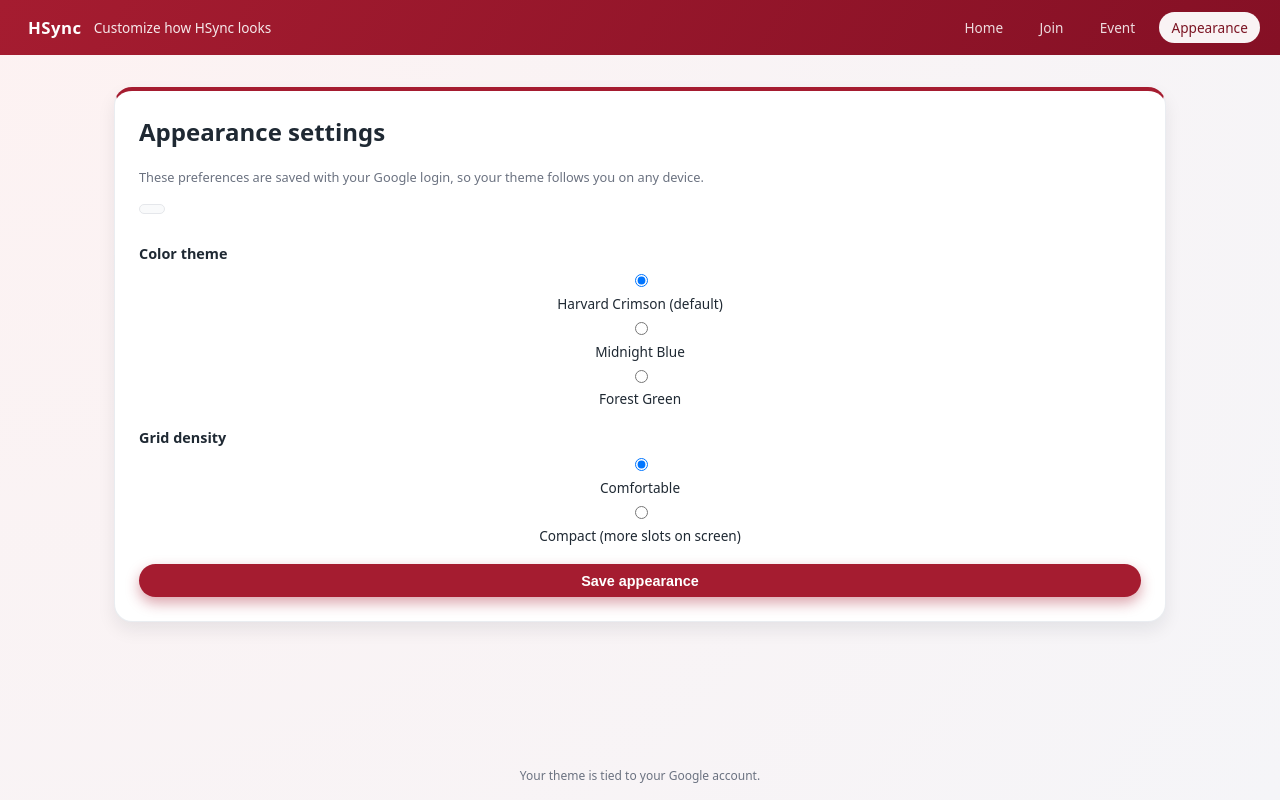
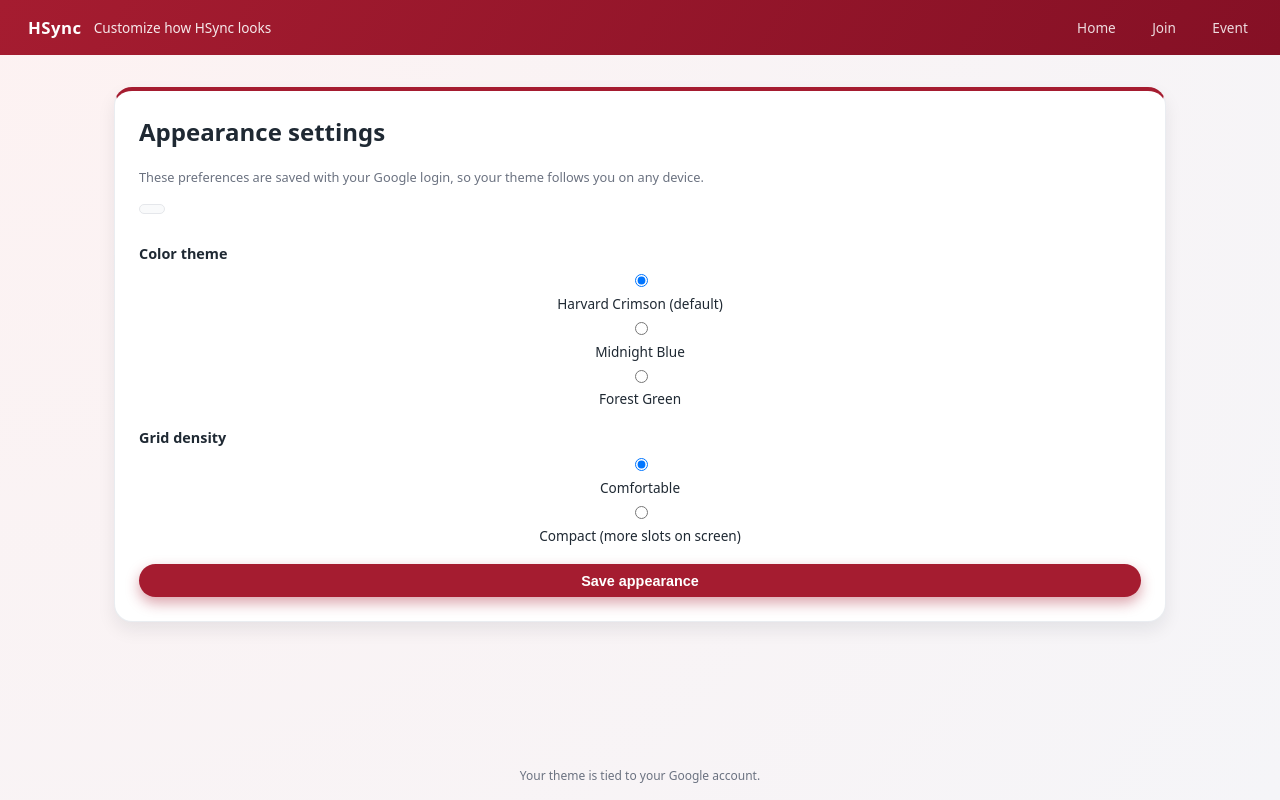
Before and after one commit to fanale000/hsync, a website: page public/appearance.html in a window 1280 px wide. Drawn offline with Linux system fonts and the light colour scheme.

Commit message:
Hid appearance tab

```diff
--- a/public/appearance.html
+++ b/public/appearance.html
@@ -24,9 +24,8 @@
         <a href="index.html" class="topbar-link">Home</a>
         <a href="join.html" class="topbar-link">Join</a>
         <a href="event.html" class="topbar-link">Event</a>
-        <a href="appearance.html" class="topbar-link topbar-link--active"
-          >Appearance</a
-        >
+        <!-- Appearance navigation disabled (this is the appearance page) -->
+        <!-- <a href="appearance.html" class="topbar-link topbar-link--active">Appearance</a> -->
       </nav>
     </header>
 
```
Also changed, not shown: public/event.html (+2 -1 lines), public/index.html (+2 -1 lines), public/join.html (+2 -1 lines).
